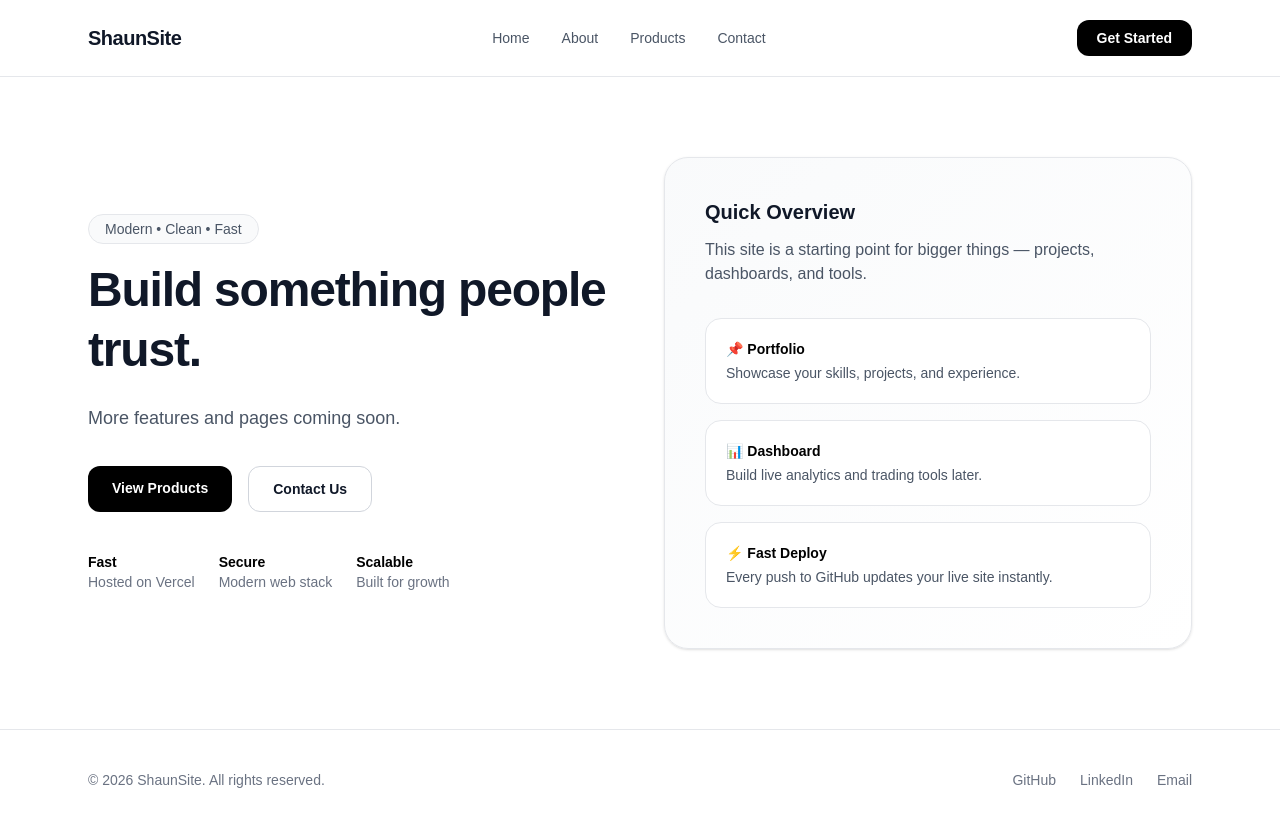
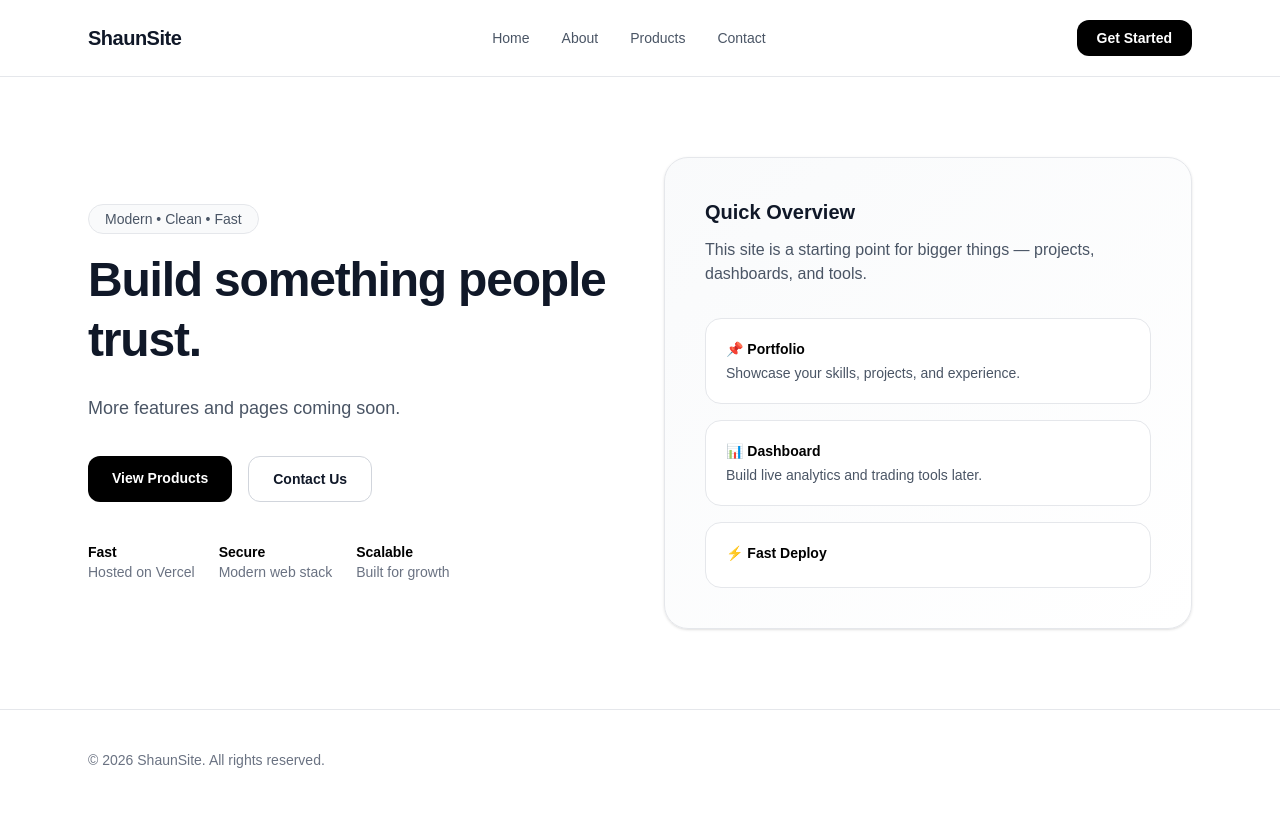
Before and after one commit to randompythoncoder/hello-site, a Next.js app: page / in a window 1280 px wide. Shown: the top 826 px of the page. Built offline with nearby package versions, Linux system fonts and the light colour scheme.

Commit message:
remove footer links

```diff
--- a/app/page.tsx
+++ b/app/page.tsx
@@ -95,7 +95,6 @@ export default function Home() {
               <div className="rounded-2xl border border-gray-200 bg-white p-5">
                 <p className="text-sm font-semibold text-black">⚡ Fast Deploy</p>
                 <p className="mt-1 text-sm text-gray-600">
-                  Every push to GitHub updates your live site instantly.
                 </p>
               </div>
             </div>
@@ -111,9 +110,6 @@ export default function Home() {
           </p>
 
           <div className="flex gap-6 text-sm text-gray-500">
-            <a href="https://github.com/randompythoncoder" target="_blank" className="hover:text-black">GitHub</a>
-            <a href="https://www.linkedin.com" target="_blank" className="hover:text-black">LinkedIn</a>
-            <a href="mailto:youremail@example.com" className="hover:text-black">Email</a>
           </div>
         </div>
       </footer>
```
